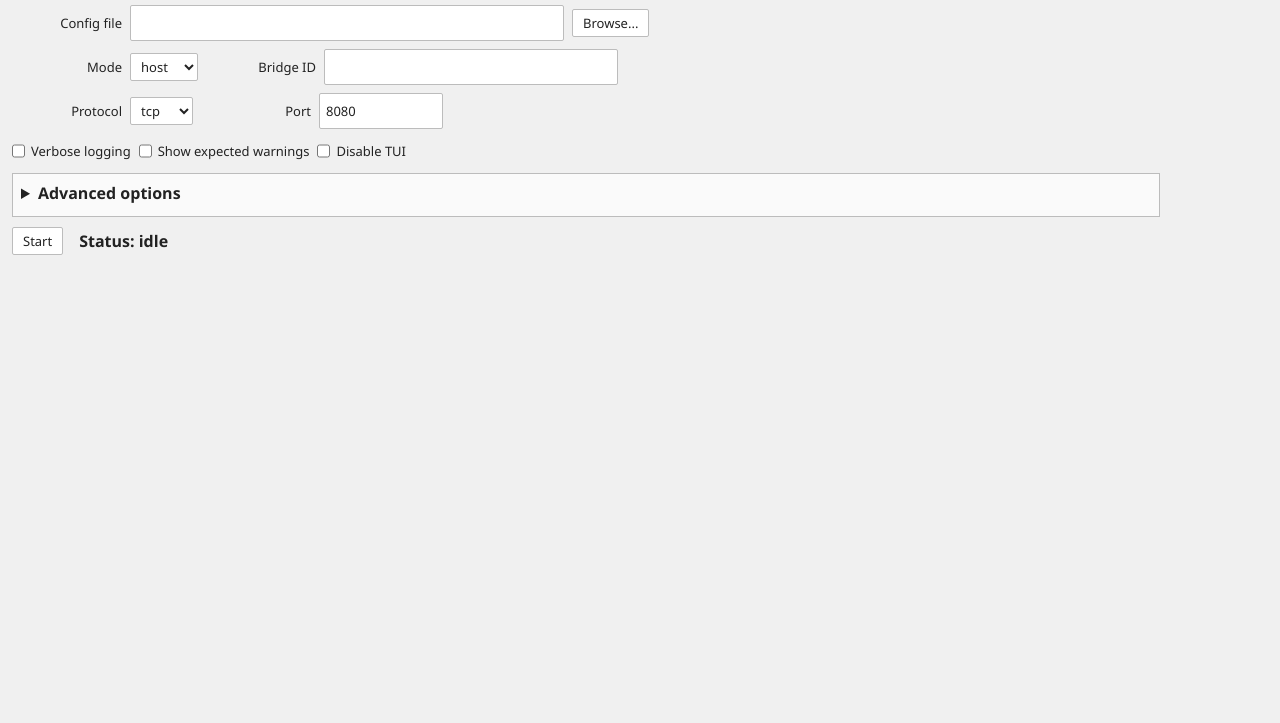
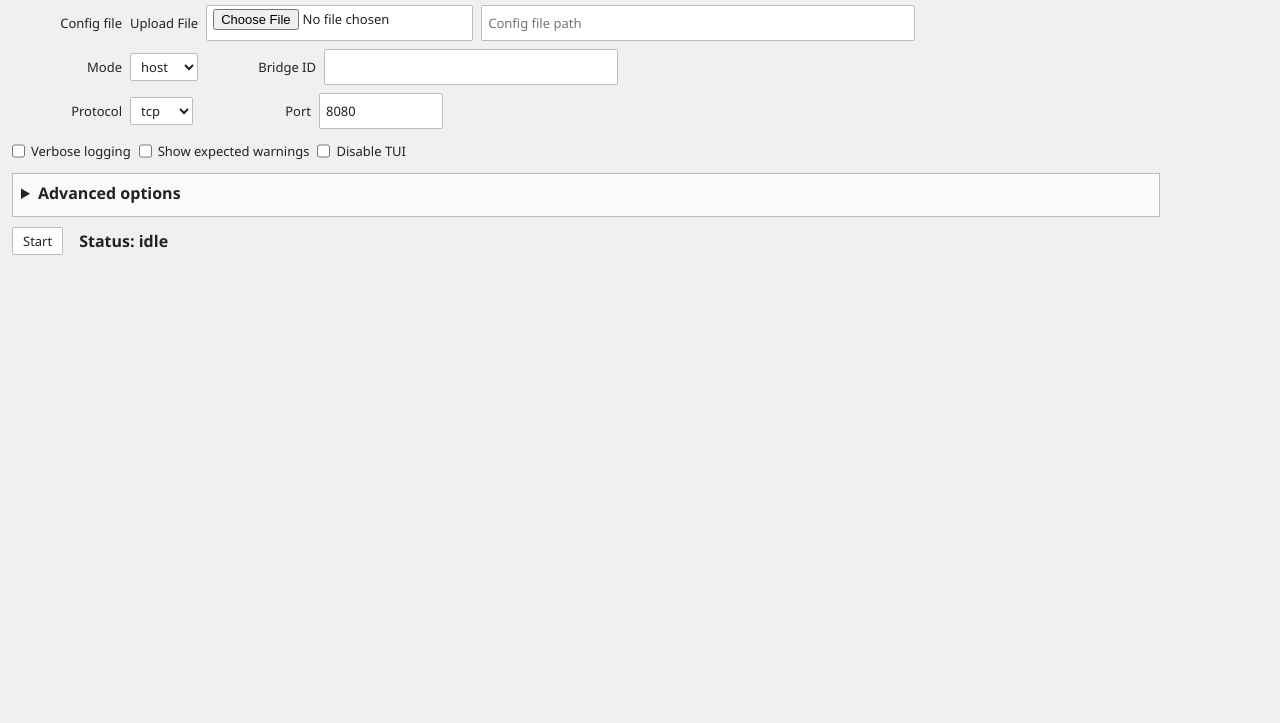
Before and after one commit to Lawtro37/NAT-bridge, a website: page launcher/ui/index.html in a window 1280 px wide. Shown: the part 77-800 px from the top of the page. Drawn offline with Linux system fonts and the light colour scheme.

```diff
--- a/launcher/ui/index.html
+++ b/launcher/ui/index.html
@@ -16,8 +16,10 @@
 
     <div class="row" id="configRow">
       <label class="field-label" for="configFile">Config file</label>
-      <input id="configFile" type="text" />
-      <button id="browseBtn" type="button">Browse...</button>
+      <label for="browseBtn" class="browse-btn">Upload File</label>
+      <input type="file" id="browseBtn" accept=".json" />
+
+      <input id="configFile" type="text" class="browse-path" placeholder="Config file path" />
     </div>
 
     <div id="interactiveSection">
@@ -74,6 +76,7 @@
     <div class="row actions">
       <button id="runBtn" type="button">Start</button>
       <span id="statusLabel">Status: idle</span>
+      <span id="messageLabel"></span>
     </div>
   </div>
 
```
